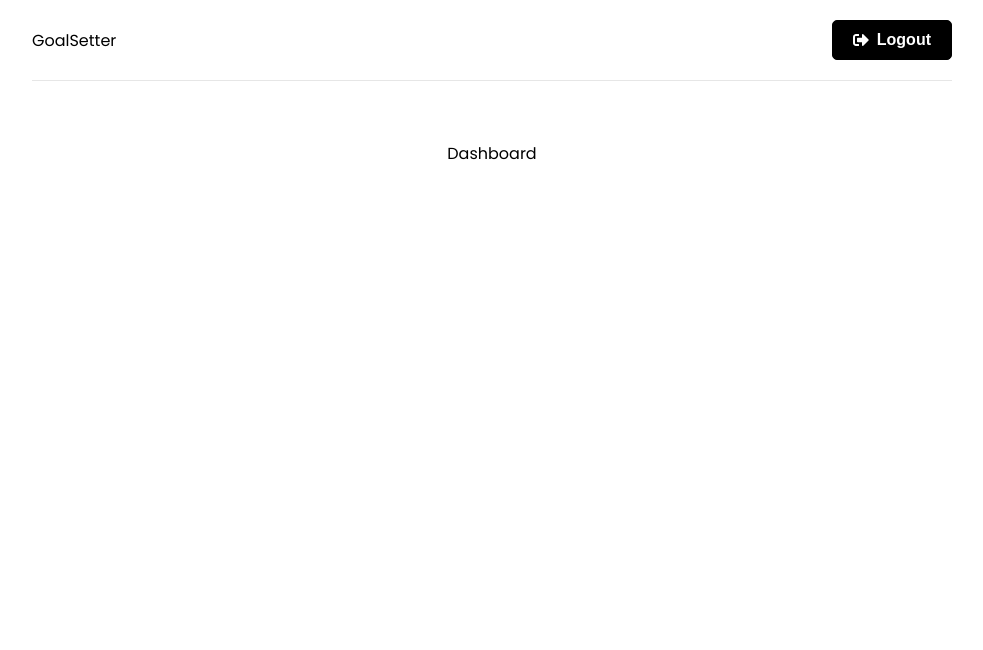
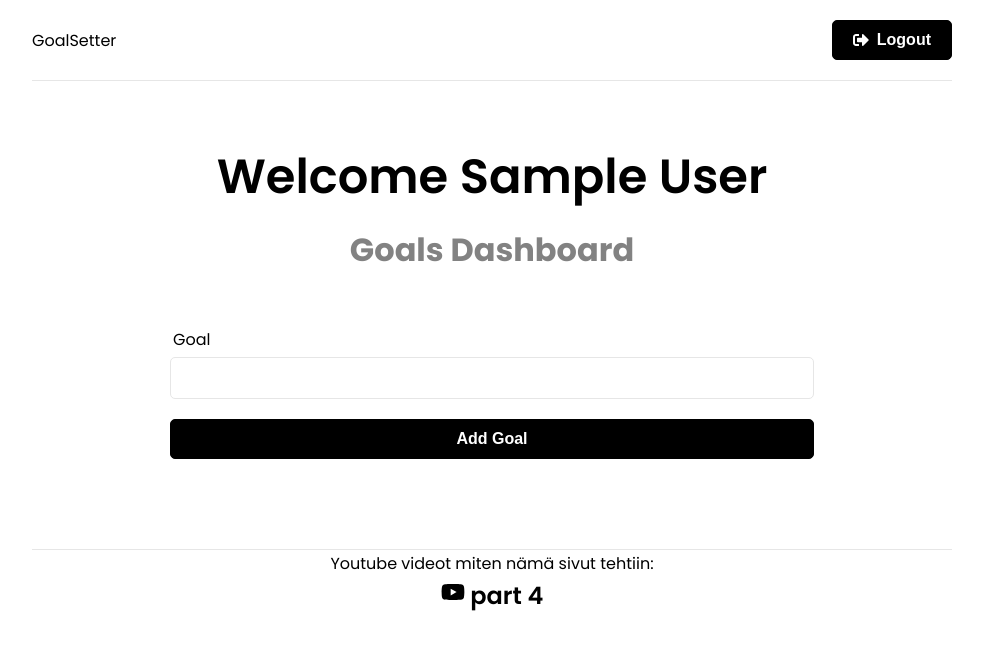
Before and after one commit to mika1407/MERN-Stack, a React (Create React App) app in the folder frontend/: page / in a window 1280 px wide. Shown: the top 650 px of the page, without its empty margins (148-1131 px from the left). Built offline with nearby package versions, Linux system fonts and the light colour scheme; sample sign-in values are in the browser's storage.

Commit message:
Created Goal Extra Reducer

```diff
--- a/frontend/src/app/store.js
+++ b/frontend/src/app/store.js
@@ -1,8 +1,10 @@
 import { configureStore } from '@reduxjs/toolkit';
 import authReducer from '../features/auth/authSlice'
+import goalReducer from '../features/goals/goalSlice'
 
 export const store = configureStore({
   reducer: {
     auth: authReducer,
+    goals: goalReducer,
   },
 });
--- /dev/null
+++ b/frontend/src/components/GoalForm.jsx
@@ -0,0 +1,40 @@
+import { useState } from 'react'
+import { useDispatch } from 'react-redux'
+import { createGoal } from '../features/goals/goalSlice'
+
+function GoalForm() {
+  const [text, setText] = useState('')
+
+  const dispatch = useDispatch()
+
+   const onSubmit = (e) => {
+    e.preventDefault()
+
+    dispatch(createGoal({ text }))
+    setText('')
+   }
+
+  return (
+    <section className='form'>
+      <form onSubmit={onSubmit}>
+        <div className='form-group'>
+          <label htmlFor='text'>Goal</label>
+          <input
+            type='text'
+            name='text'
+            id='text'
+            value={text}
+            onChange={(e) => setText(e.target.value)}
+          />
+        </div>
+        <div className='form-group'>
+          <button className='btn btn-block' type='submit'>
+            Add Goal
+          </button>
+        </div>
+      </form>
+    </section>
+  )
+}
+
+export default GoalForm
--- /dev/null
+++ b/frontend/src/features/goals/goalService.js
@@ -0,0 +1,50 @@
+import axios from 'axios'
+
+const API_URL = '/api/goals/'
+
+// Create new goal
+const createGoal = async (goalData, token) => {
+  const config = {
+    headers: {
+      Authorization: `Bearer ${token}`,
+    },
+  }
+
+  const response = await axios.post(API_URL, goalData, config)
+
+  return response.data
+}
+
+// Get user goals
+// const getGoals = async (token) => {
+//   const config = {
+//     headers: {
+//       Authorization: `Bearer ${token}`,
+//     },
+//   }
+
+//   const response = await axios.get(API_URL, config)
+
+//   return response.data
+// }
+
+// Delete user goal
+// const deleteGoal = async (goalId, token) => {
+//   const config = {
+//     headers: {
+//       Authorization: `Bearer ${token}`,
+//     },
+//   }
+
+//   const response = await axios.delete(API_URL + goalId, config)
+
+//   return response.data
+// }
+
+const goalService = {
+  createGoal,
+  // getGoals,
+  // deleteGoal,
+}
+
+export default goalService
--- /dev/null
+++ b/frontend/src/features/goals/goalSlice.js
@@ -0,0 +1,57 @@
+import { createSlice, createAsyncThunk } from '@reduxjs/toolkit'
+import goalService from './goalService'
+
+const initialState = {
+  goals: [],
+  isError: false,
+  isSuccess: false,
+  isLoading: false,
+  message: '',
+}
+
+// Create new goal
+export const createGoal = createAsyncThunk(
+  'goals/create',
+  async (goalData, thunkAPI) => {
+    try {
+      const token = thunkAPI.getState().auth.user.token
+      return await goalService.createGoal(goalData, token)
+    } catch (error) {
+      const message =
+        (error.response &&
+          error.response.data &&
+          error.response.data.message) ||
+        error.message ||
+        error.toString()
+      return thunkAPI.rejectWithValue(message)
+    }
+  }
+)
+
+export const goalSlice = createSlice({
+  name: 'goal',
+  initialState,
+  reducers: {
+    reset: (state) => initialState,
+  },
+  extraReducers: (builder) => {
+  builder
+    .addCase(createGoal.pending, (state) => {
+      state.isLoading = true
+    })
+    .addCase(createGoal.fulfilled, (state, action) => {
+      state.isLoading = false
+      state.isSuccess = true
+      state.goals.push(action.payload)
+    })
+    .addCase(createGoal.rejected, (state, action) => {
+      state.isLoading = false
+      state.isError = true
+      state.message = action.payload
+    })
+
+  }
+})
+
+export const { reset } = goalSlice.actions
+export default goalSlice.reducer
--- a/frontend/src/index.css
+++ b/frontend/src/index.css
@@ -84,6 +84,11 @@
 
 .heading p {
   color: #828282;
+}
+
+.omabottom {
+  margin-top: 90px;
+  border-top: 1px solid #e6e6e6;
 }
 
 .goals {
--- a/frontend/src/pages/Dashboard.jsx
+++ b/frontend/src/pages/Dashboard.jsx
@@ -1,6 +1,9 @@
 import { useEffect } from 'react'
 import { useNavigate } from 'react-router-dom'
 import { useSelector, useDispatch } from 'react-redux'
+import GoalForm from '../components/GoalForm'
+
+import { FaYoutube } from "react-icons/fa";
 
 
 function Dashboard() {
@@ -14,7 +17,35 @@
   }, [user, navigate])
 
   return (
-    <div>Dashboard</div>
+    <>
+      <section className='heading'>
+        <h1>Welcome {user && user.name}</h1>
+        <p>Goals Dashboard</p>
+      </section>
+
+      <GoalForm />
+
+      {/* <section className='content'>
+        {goals.length > 0 ? (
+          <div className='goals'>
+            {goals.map((goal) => (
+              <GoalItem key={goal._id} goal={goal} />
+            ))}
+          </div>
+        ) : (
+          <h3>You have not set any goals</h3>
+        )}
+      </section> */}
+
+    <section className='omabottom'>
+      <p>Youtube videot miten nämä sivut tehtiin:</p>
+      <h2>
+        <a href="https://www.youtube.com/watch?v=UXjMo25Nnvc&t" target="_blank" rel="noreferrer noopener">
+          <FaYoutube />  part 4
+        </a>
+      </h2>
+    </section>
+    </>
   )
 }
 
```
